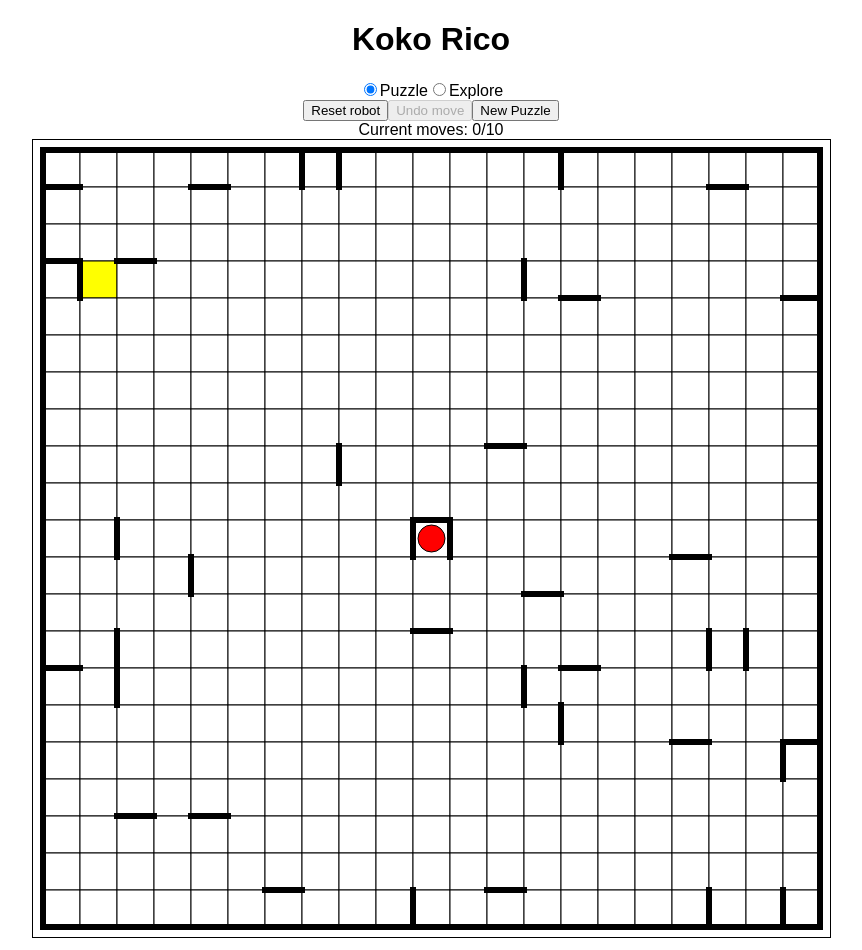
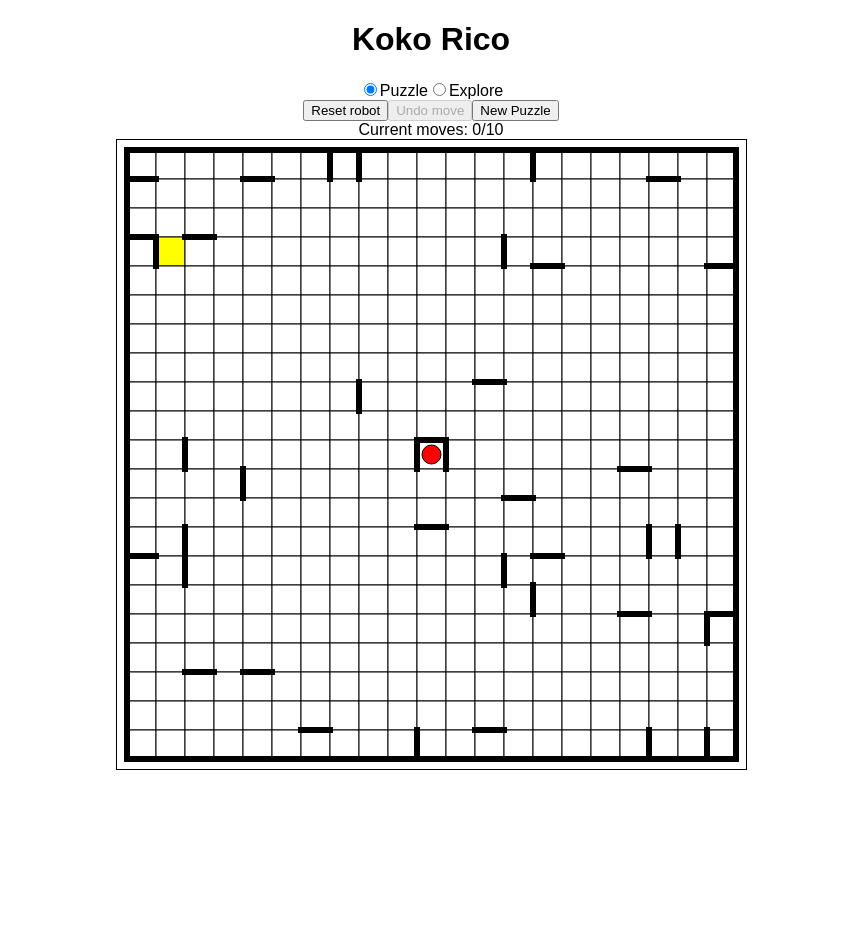
Before and after one commit to costas-basdekis/koko-rico, a React (Create React App) app: page / in a window 1280 px wide. Shown: the whole page, without its empty margins (209-1071 px from the left). After the commit the page ends 800 px from the top, so only its background shows below. Built offline with nearby package versions, Linux system fonts and the light colour scheme.

Commit message:
Ensure whole app fits in window

```diff
--- a/src/SvgContainer.tsx
+++ b/src/SvgContainer.tsx
@@ -1,4 +1,4 @@
-import { ReactNode, useState } from "react";
+import { ReactNode, useRef, useState } from "react";
 import { SvgDefs } from "./SvgDefs";
 import { DrawSettings } from "./components";
 import { useWindowSize } from "./hooks";
@@ -7,18 +7,33 @@ export interface SvgContainerProps {
   gridWidth: number;
   gridHeight: number;
   children?: ReactNode;
+  ensureFitsInWindow?: boolean;
 }
 
-export function SvgContainer({children, gridWidth, gridHeight}: SvgContainerProps) {
+export function SvgContainer({children, gridWidth, gridHeight, ensureFitsInWindow = false}: SvgContainerProps) {
   const [drawSettings, setDrawSettings] = useState(new DrawSettings());
+  const svgRef = useRef<SVGSVGElement>(null);
   useWindowSize((windowWidth: number, windowHeight: number) => {
-    const newDrawSettings = DrawSettings.fittingInWindow(windowWidth, windowHeight, gridWidth, gridHeight);
+    let extraPaddingX = 0;
+    let extraPaddingY = 0;
+    if (ensureFitsInWindow && svgRef.current) {
+      const $container = document.querySelector(`html`);
+      if ($container) {
+        const containerRect = $container.getBoundingClientRect();
+        const svgRect = svgRef.current.getBoundingClientRect();
+        // TODO: Why do we need the +2 here to avoid scrollbars?
+        // TOOD: Why is this different for X and Y?
+        // extraPaddingX = containerRect.width - svgRect.width + 2;
+        extraPaddingY = containerRect.height - svgRect.height + 2;
+      }
+    }
+    const newDrawSettings = DrawSettings.fittingInWindow(windowWidth, windowHeight, gridWidth, gridHeight, extraPaddingX, extraPaddingY);
     if (!newDrawSettings.equals(drawSettings)) {
       setDrawSettings(newDrawSettings);
     }
-  }, [gridWidth, gridHeight]);
+  }, [gridWidth, gridHeight, svgRef, ensureFitsInWindow]);
   return (
-      <svg width={drawSettings.getDisplayWidth(gridWidth)} height={drawSettings.getDisplayHeight(gridHeight)}>
+      <svg ref={svgRef} width={drawSettings.getDisplayWidth(gridWidth)} height={drawSettings.getDisplayHeight(gridHeight)}>
         <SvgDefs />
         <DrawSettings.ContextProvider value={drawSettings}>
           {children}
--- a/src/components/DrawSettings.ts
+++ b/src/components/DrawSettings.ts
@@ -14,11 +14,11 @@ export class DrawSettings {
     return useContext(this.Context);
   }
 
-  static fittingInWindow(windowWidth: number, windowHeight: number, gridWidth: number, gridHeight: number): DrawSettings {
+  static fittingInWindow(windowWidth: number, windowHeight: number, gridWidth: number, gridHeight: number, extraPaddingX: number = 0, extraPaddingY: number = 0): DrawSettings {
     const xOffset = 10;
     const yOffset = 10;
-    const maxWidth = Math.floor((windowWidth - xOffset * 2) /  gridWidth);
-    const maxHeight = Math.floor((windowHeight - yOffset * 2) /  gridHeight);
+    const maxWidth = Math.floor((windowWidth - extraPaddingX - xOffset * 2) /  gridWidth);
+    const maxHeight = Math.floor((windowHeight - extraPaddingY - yOffset * 2) /  gridHeight);
     const width = Math.min(maxWidth, maxHeight);
     const height = width;
     return new this(width, height, xOffset, yOffset);
--- a/src/pages/ExploreMode.tsx
+++ b/src/pages/ExploreMode.tsx
@@ -57,7 +57,7 @@ export default function ExploreMode() {
         <button onClick={onRandomCrossedWallsClick}>Randomly pick 30 crossed walls</button>
         {maxDistance !== null ? <div>Max distance: {maxDistance}</div> : null}
       </div>
-      <SvgContainer gridWidth={game.field.width} gridHeight={game.field.height}>
+      <SvgContainer gridWidth={game.field.width} gridHeight={game.field.height} ensureFitsInWindow >
         <DGame
           game={game}
           robotPath={robotPath}
--- a/src/pages/PuzzleMode.tsx
+++ b/src/pages/PuzzleMode.tsx
@@ -46,7 +46,7 @@ export function PuzzleMode() {
         <button onClick={onRandomCrossedWallsClick}>New Puzzle</button>
       </div>
       <div>Current moves: {robotPath.length}/{targetDistance}</div>
-      <SvgContainer gridWidth={game.field.width} gridHeight={game.field.height}>
+      <SvgContainer gridWidth={game.field.width} gridHeight={game.field.height} ensureFitsInWindow >
         <DGame
           game={game}
           robotPath={robotPath}
```
